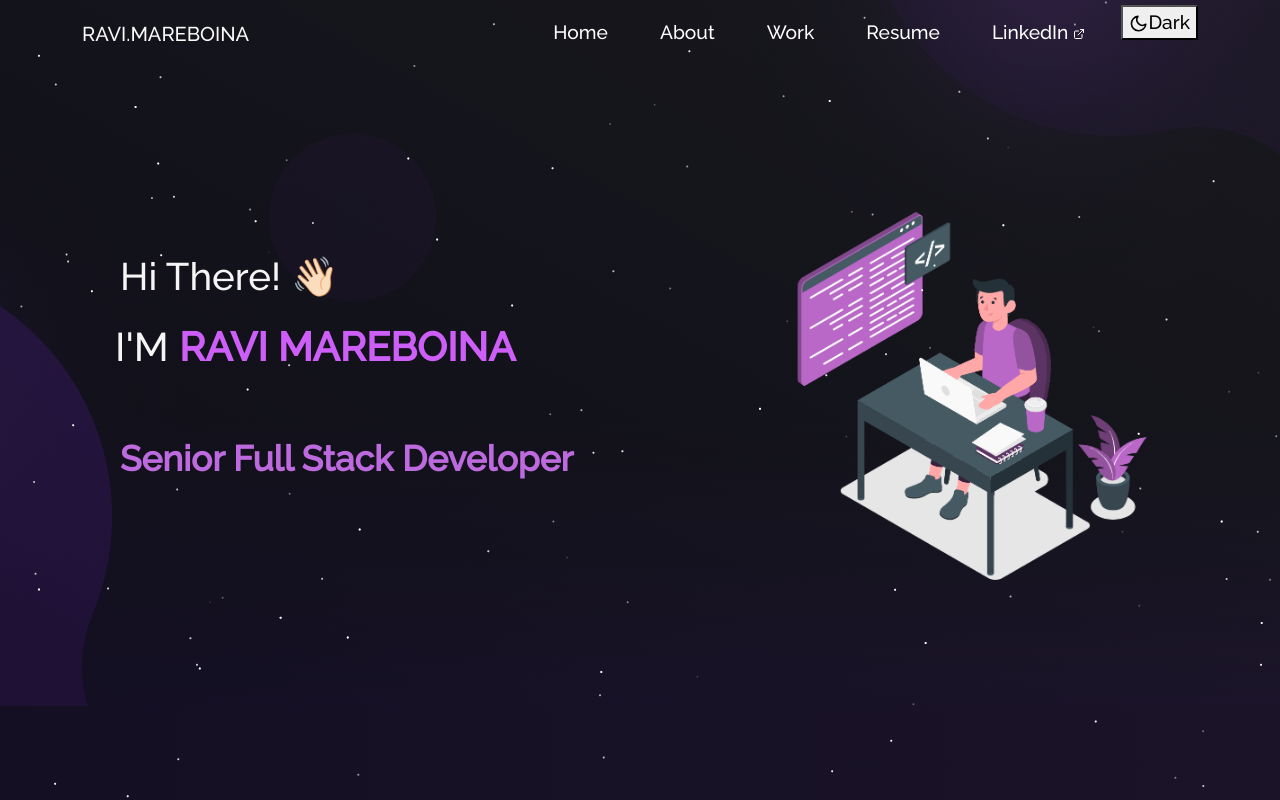
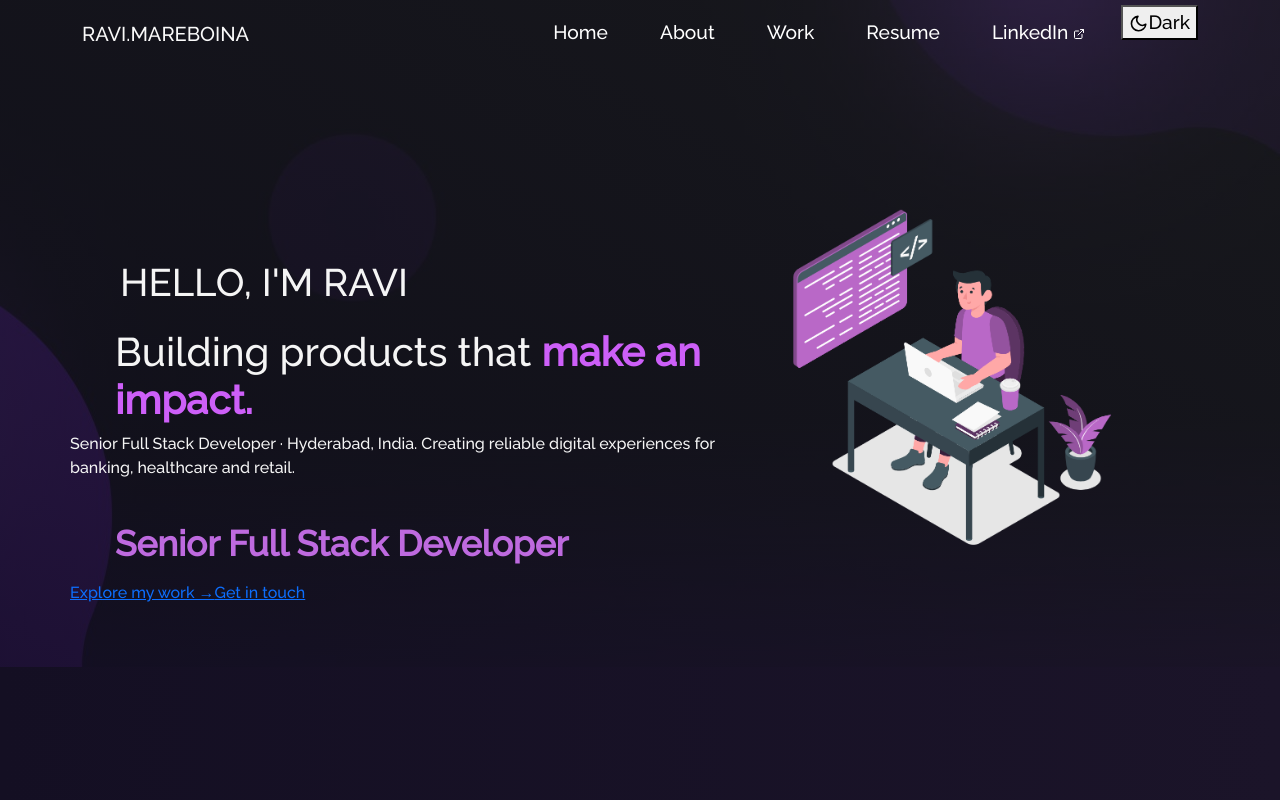
Before and after one commit to MareboinaRavi/react-portfolio, a React (Create React App) app: page / in a window 1280 px wide. Shown: the top 800 px of the page. Built offline with nearby package versions, Linux system fonts and the light colour scheme.

Commit message:
Redesign portfolio and implement accessible persistent theme toggle

```diff
--- a/src/components/Home/Home.js
+++ b/src/components/Home/Home.js
@@ -1,49 +1,27 @@
 import React from "react";
 import { Container, Row, Col } from "react-bootstrap";
 import homeLogo from "../../Assets/home-main.svg";
-import Particle from "../Particle";
 import Home2 from "./Home2";
 import Type from "./Type";
+import { profile } from "../../data/portfolio";
 
 function Home() {
-  return (
-    <section>
+  return <section>
     <Container fluid className="home-section" id="home">
-        <Particle />
       <Container className="home-content">
-          <Row>
+        <Row className="align-items-center">
           <Col md={7} className="home-header">
-              <h1 style={{ paddingBottom: 15 }} className="heading">
-                Hi There!{" "}
-                <span className="wave" role="img" aria-labelledby="wave">
-                  👋🏻
-                </span>
-              </h1>
-
-              <h1 className="heading-name">
-                I'M
-                <strong className="main-name"> RAVI MAREBOINA</strong>
-              </h1>
-
-              <div style={{ padding: 50, textAlign: "left" }}>
-                <Type />
-              </div>
+            <p className="heading section-eyebrow">HELLO, I'M RAVI</p>
+            <h1 className="heading-name">Building products that <strong className="main-name">make an impact.</strong></h1>
+            <p className="hero-description">{profile.title} · {profile.location}. Creating reliable digital experiences for banking, healthcare and retail.</p>
+            <div style={{ padding: "18px 0 10px 45px", textAlign: "left" }}><Type /></div>
+            <div className="hero-actions"><a className="hero-button" href="/project">Explore my work →</a><a className="hero-button secondary" href={`mailto:${profile.email}`}>Get in touch</a></div>
           </Col>
-
-            <Col md={5} style={{ paddingBottom: 20 }}>
-              <img
-                src={homeLogo}
-                alt="home pic"
-                className="img-fluid"
-                style={{ maxHeight: "450px" }}
-              />
-            </Col>
+          <Col md={5} style={{ paddingBottom: 20 }}><img src={homeLogo} alt="Developer at work illustration" className="img-fluid" style={{ maxHeight: "410px" }} /></Col>
         </Row>
       </Container>
     </Container>
     <Home2 />
-    </section>
-  );
+  </section>;
 }
-
 export default Home;
```
Lines whose indentation alone changed are shown as unchanged.
